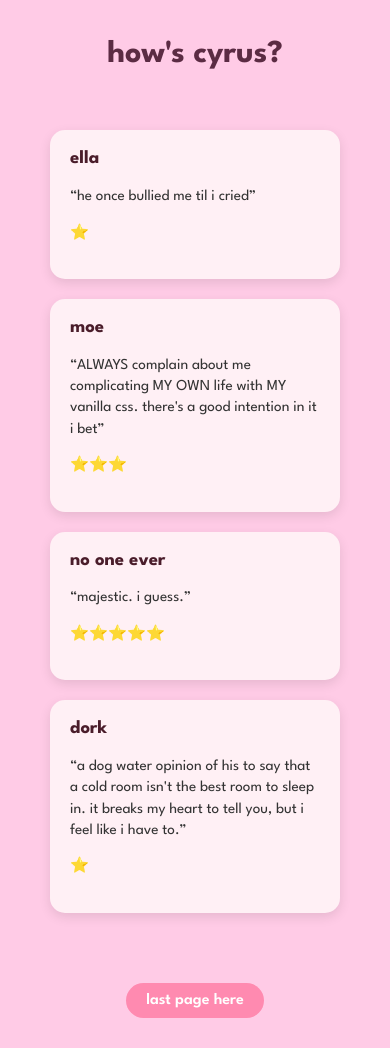
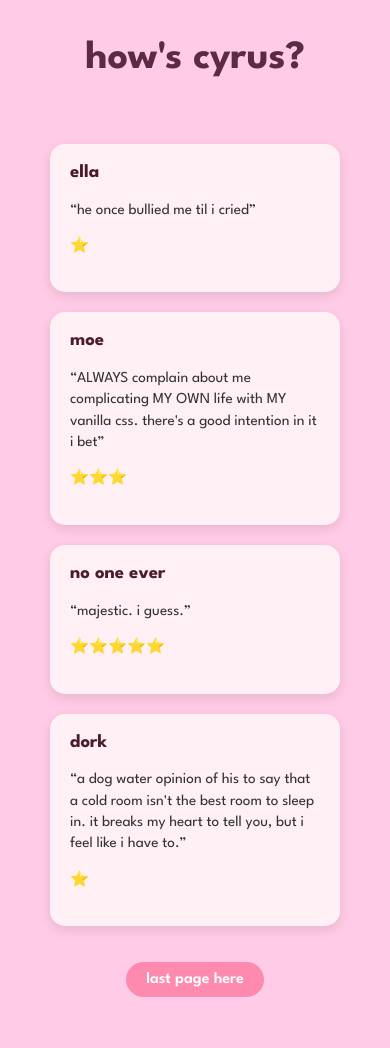
Before and after one commit to ellas42/cyrus, a plain HTML site: page review.html in a window 390 px wide. After the commit the page ends 1027 px from the top, so only its background shows below. Drawn offline with Linux system fonts and the light colour scheme.

Commit message:
Update review.css

```diff
--- a/review.css
+++ b/review.css
@@ -79,11 +79,15 @@ body {
   }
 
   .review-title {
-    font-size: 2rem;
+    font-size: 2.5rem;
   }
 
   .final-button {
     font-size: 1rem;
     padding: 10px 20px;
   }
+
+  .final-btn-wrapper {
+    margin-top: 6px;;
+  }
 }
```
